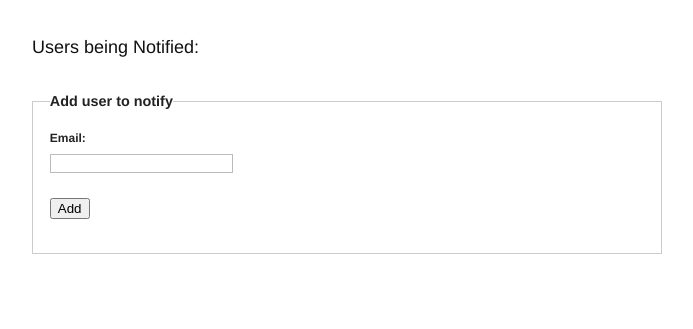
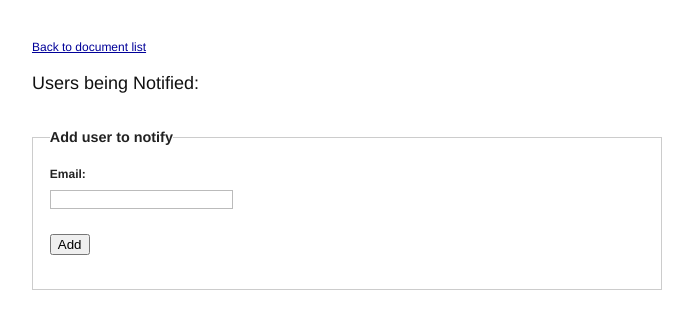
Before and after one commit to lstoll/gdoc-notifier, a Django app: template src/app/templates/document.html in a window 1280 px wide. Shown: the top 329 px of the page, without its empty margins (293-986 px from the left). Run offline with Django 3.2, Linux system fonts and the light colour scheme; the template is opened without the code that fills it, so the values that code supplies are empty; parts of the project's set-up code (start-up, migrations or seed data) failed here and were passed over.

Commit message:
add link to nav back to documents list.
--HG--
extra : convert_revision : 847b9fb8d35f2be32024f2dfe3aaa1c42c658c95

```diff
--- a/src/app/templates/document.html
+++ b/src/app/templates/document.html
@@ -5,6 +5,7 @@
     {% if message %}
 			<div class="error">{{message}}</div>
 		{% endif %}
+		<p><a href="/">Back to document list</a></p>
     <h3>Users being Notified:</h3>
       <table>
       {% for email in notify %}
```
